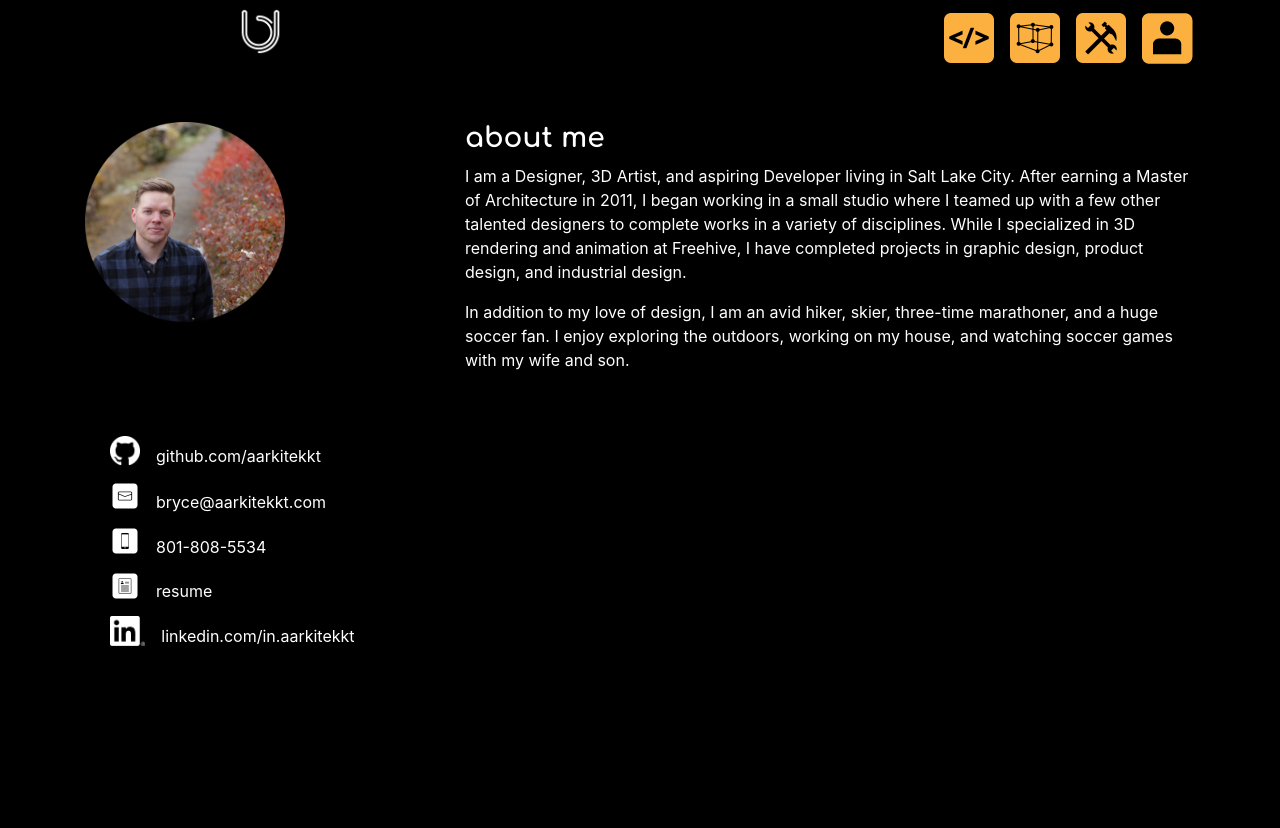
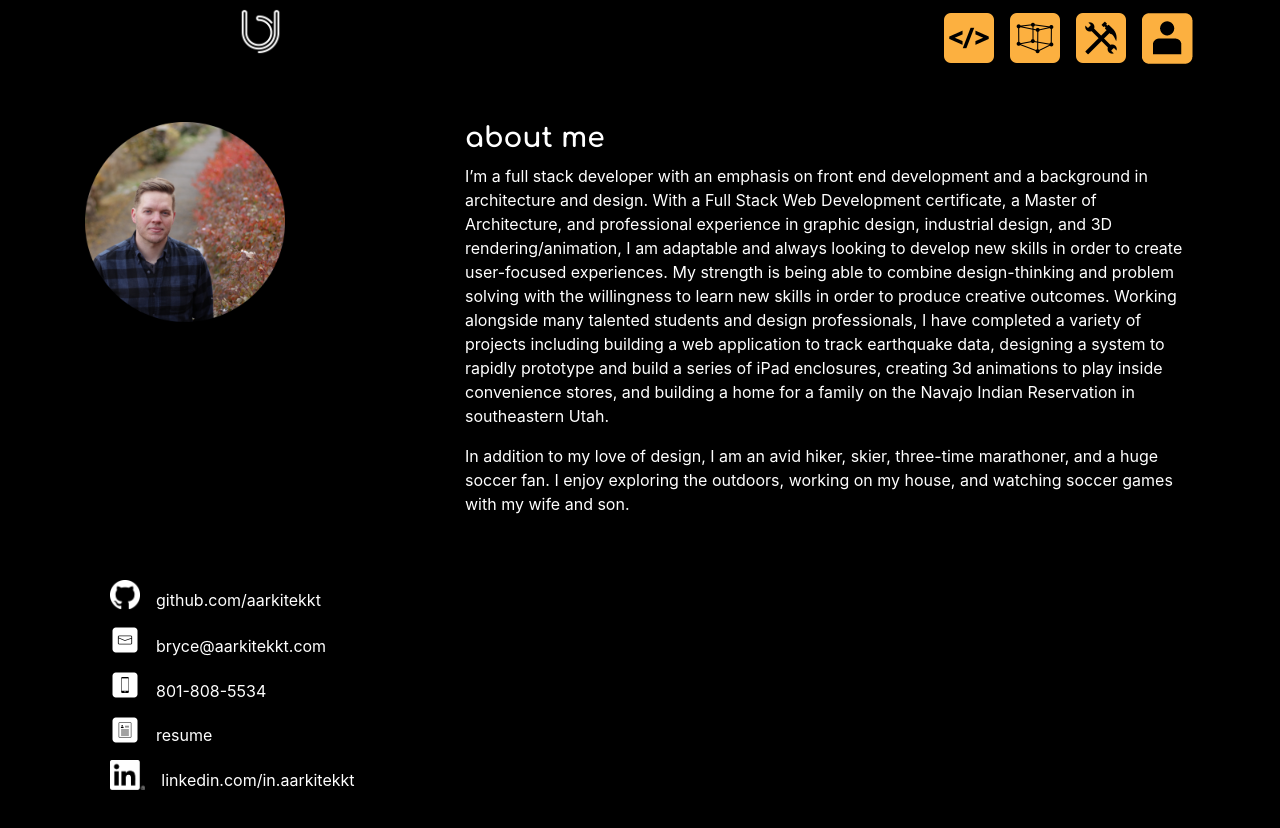
Before and after one commit to aarkitekkt/aarkitekkt, a React (Create React App) app: page /about in a window 1280 px wide. Shown: the top 828 px of the page. Before the commit the page ends 800 px from the top, so only its background shows below. Built offline with nearby package versions, Linux system fonts and the light colour scheme.

Commit message:
update about me

```diff
--- a/src/pages/About.js
+++ b/src/pages/About.js
@@ -14,15 +14,7 @@ function About() {
                     <div className="col-12 col-md-8">
                         <h3 className="text-white">about me</h3>
 
-                        <p className="text-white">I am a Designer, 3D Artist, and aspiring Developer living in Salt Lake City.
-                        After earning a
-                        Master of Architecture in
-                        2011, I began working in a small studio where I teamed up with a few other talented designers to
-                        complete works in a
-                        variety of disciplines. While I specialized in 3D rendering and animation at Freehive, I have
-                        completed
-                        projects in graphic design, product design, and industrial design.
-                    </p>
+                        <p className="text-white">I’m a full stack developer with an emphasis on front end development and a background in architecture and design. With a Full Stack Web Development certificate, a Master of Architecture, and professional experience in graphic design, industrial design, and 3D rendering/animation, I am adaptable and always looking to develop new skills in order to create user-focused experiences.  My strength is being able to combine design-thinking and problem solving with the willingness to learn new skills in order to produce creative outcomes.  Working alongside many talented students and design professionals, I have completed a variety of projects including building a web application to track earthquake data, designing a system to rapidly prototype and build a series of iPad enclosures, creating 3d animations to play inside convenience stores, and building a home for a family on the Navajo Indian Reservation in southeastern Utah. </p>
                         <p className="text-white">
                             In addition to my love of design, I am an avid hiker, skier, three-time marathoner, and a huge
                             soccer fan. I enjoy exploring the outdoors, working on my house, and watching soccer games with
```
